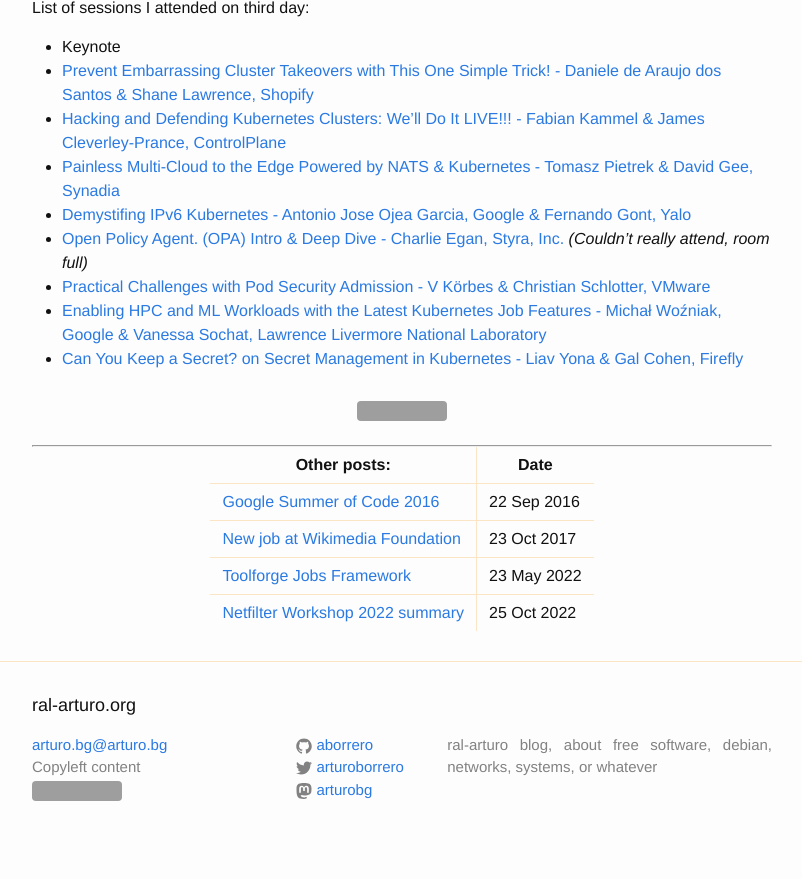
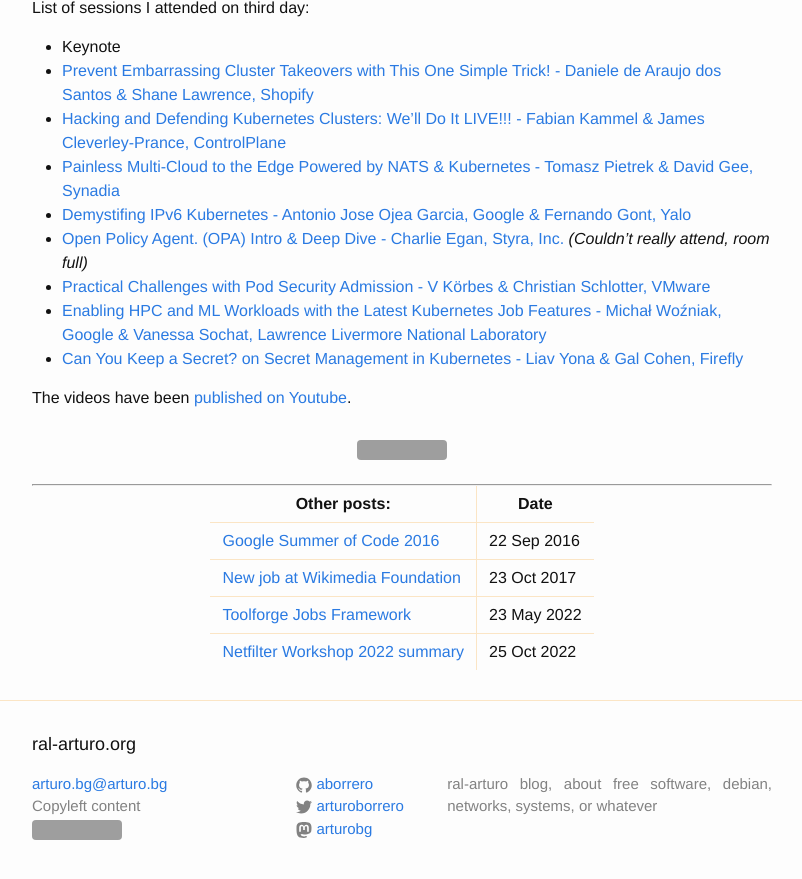
Before and after one commit to aborrero/ral-arturo.org, a Jekyll site: the page built from _posts/2023-04-27-kubecon.md, in a window 1280 px wide and 900 px high, scrolled down 5718 px. Shown: the top 879 px of the window, without its empty margins (238-1040 px from the left). Built offline with Jekyll 4.4.1, drawn with Linux system fonts in a browser that asks for light colours; grey boxes are pictures that could not be loaded.

Commit message:
_posts/2023-04-27-kubecon.md: add youtube link
Add youtube playlist link.

Signed-off-by: Arturo Borrero Gonzalez <arturo.bg@arturo.bg>

```diff
--- a/_posts/2023-04-27-kubecon.md
+++ b/_posts/2023-04-27-kubecon.md
@@ -211,6 +211,8 @@
 * [Enabling HPC and ML Workloads with the Latest Kubernetes Job Features - Michał Woźniak, Google & Vanessa Sochat, Lawrence Livermore National Laboratory](https://sched.co/1HyaG)
 * [Can You Keep a Secret? on Secret Management in Kubernetes - Liav Yona & Gal Cohen, Firefly](https://sched.co/1HyY5)
 
+The videos have been [published on Youtube](https://youtube.com/playlist?list=PLj6h78yzYM2PyrvCoOii4rAopBswfz1p7).
+
 [logo]:     {{site.url}}/assets/20230427-kubecon-logo.png
 [group]:    {{site.url}}/assets/20230427-kubecon-group.png
 [slide]:    {{site.url}}/assets/20230427-kubecon-slide.png
```
